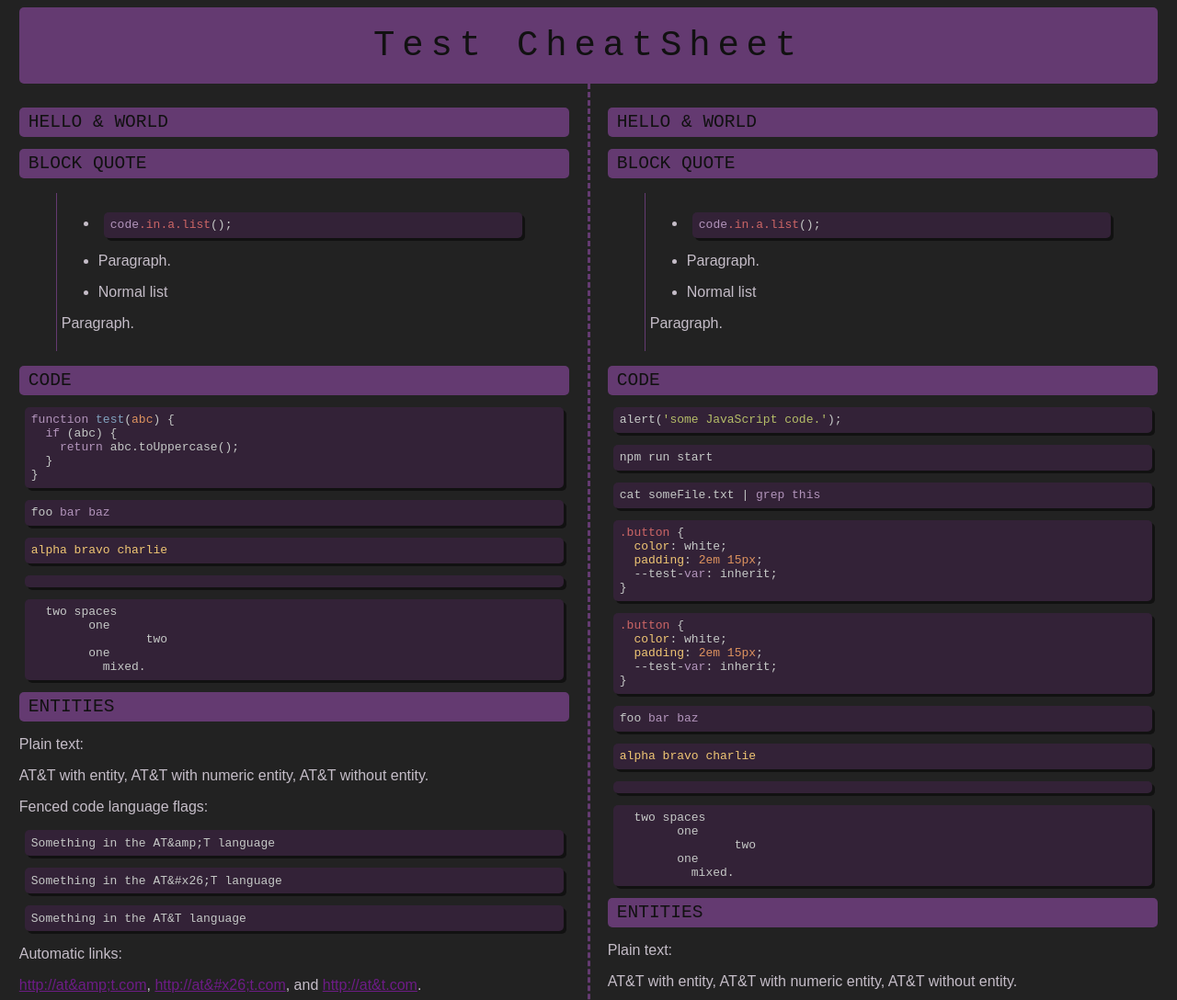
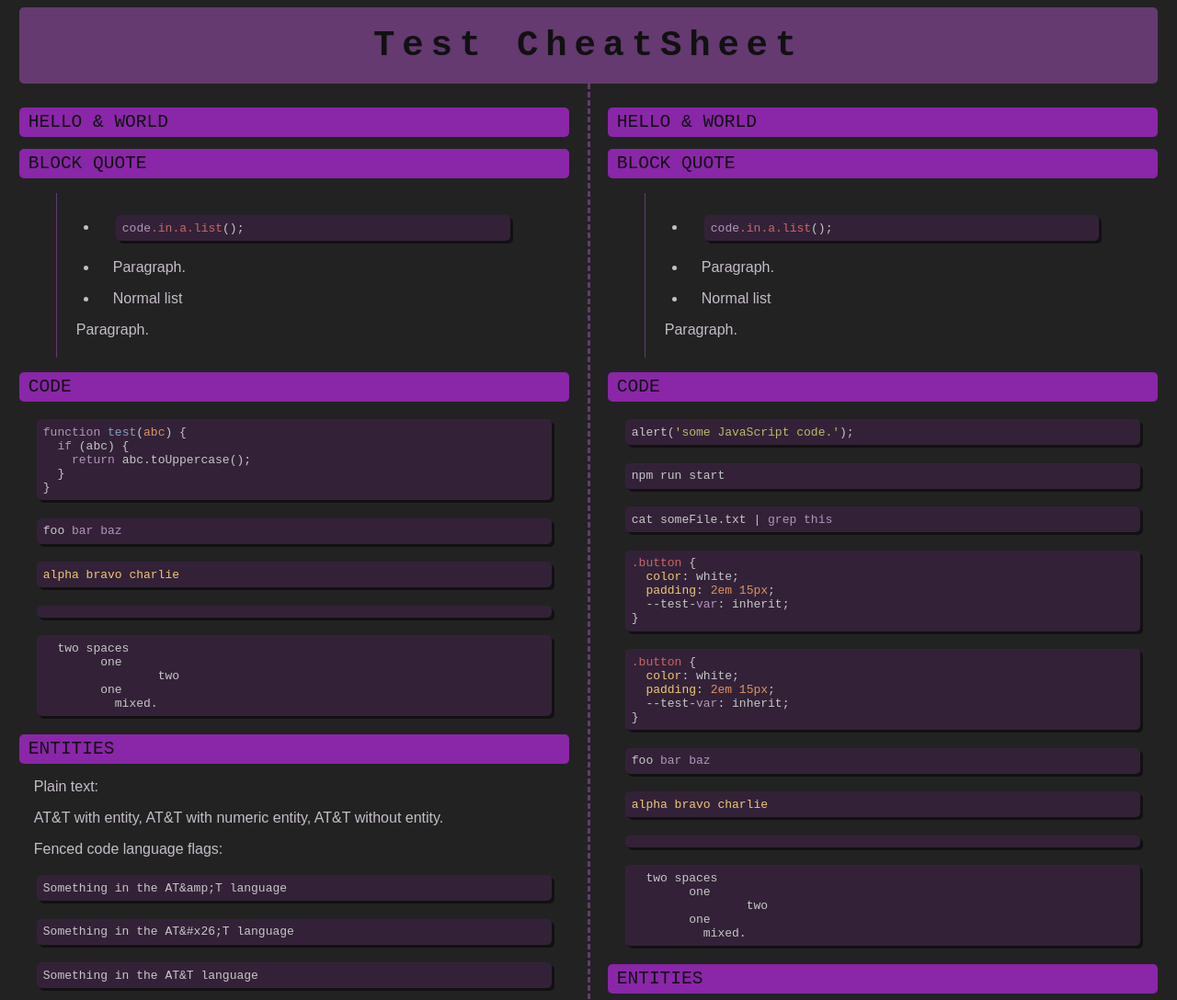
Before and after one commit to Jumace/CheatSheetGenerator, a website: page papers/test.html in a window 1280 px wide. Shown: the top 1088 px of the page at 92% size. Drawn offline with Linux system fonts and the light colour scheme.

Commit message:
feat(theme): improve violett-dark

```diff
--- a/themes/violett-dark.css
+++ b/themes/violett-dark.css
@@ -1,6 +1,7 @@
 :root {
     --body-bg-color: #222;
     --main-bg-color: #643a71;
+    --secondary-bg-color: #8a26a8;
     --main-font-color: #c5bdc8;
     --main-border-radius: 5px;
     --headline-color: #111;
@@ -9,6 +10,7 @@
     --code-font-color: white;
     --blockquote-bg-color: rgba(100, 100, 100, 0.2);
     --link-font-color: #6d1c86;
+    --basic-margin: 1em;
     font-family: sans-serif;
   }
 
@@ -21,9 +23,9 @@
     color: var(--link-font-color);
   }
 
-  h1 {
+  h1, h2 {
     text-align: left;
-    background-color: var(--main-bg-color);
+    background-color: var(--secondary-bg-color);
     padding: 5px 10px;
     border-radius: var(--main-border-radius);
     color: var(--headline-color);
@@ -31,6 +33,14 @@
     font-family: monospace;
     text-transform: uppercase;
     font-weight: lighter;
+  }
+
+  h2 {
+    background-color: var(--main-bg-color);
+  }
+
+  p {
+    margin: var(--basic-margin)
   }
 
   hr {
@@ -62,7 +72,7 @@
     color: var(--headline-color);
     font-family: monospace;
     letter-spacing: .2em;
-    font-weight: boldl;
+    font-weight: bold;
     margin: 0 1vw;
   }
 
@@ -114,7 +124,7 @@
     color: #c5c8c6;
     padding: 0.5em;
     border-radius: 5px;
-    margin: 0.5em;
+    margin: calc(0.5em + var(--basic-margin));
     box-shadow: 3px 3px #00000082;
   }
   .hljs-emphasis {
```
